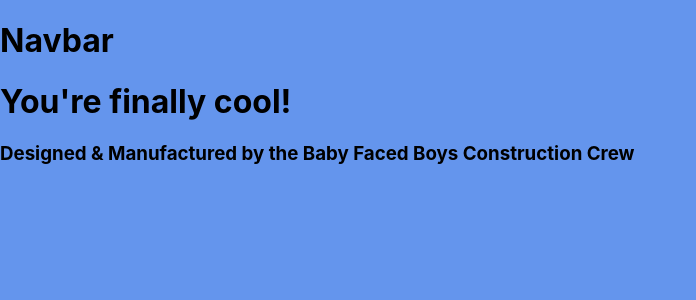
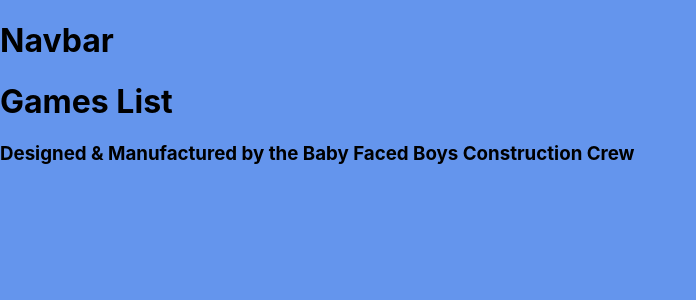
Before and after one commit to bethel-school-of-technology/team-baby-face-boys-frontend, a React (Create React App) app: page /allgames in a window 1280 px wide. Shown: the top 300 px of the page, without its empty margins (0-696 px from the left). Built offline with nearby package versions, Linux system fonts and the light colour scheme; the HTML template or start-up script is replaced by a standard one.

Commit message:
Updated Users 13+ and prepped for Isaac ZC

```diff
--- a/src/screens/users13.js
+++ b/src/screens/users13.js
@@ -4,9 +4,9 @@ import Footer from '../components/footer';
 
 const Teen = () => {
     return (
-        <div>
+        <div class="container">
             <Navbar />
-            <h1>You're finally cool!</h1>
+            <h1>Games List</h1>
             <Footer />
         </div>
     );
```
